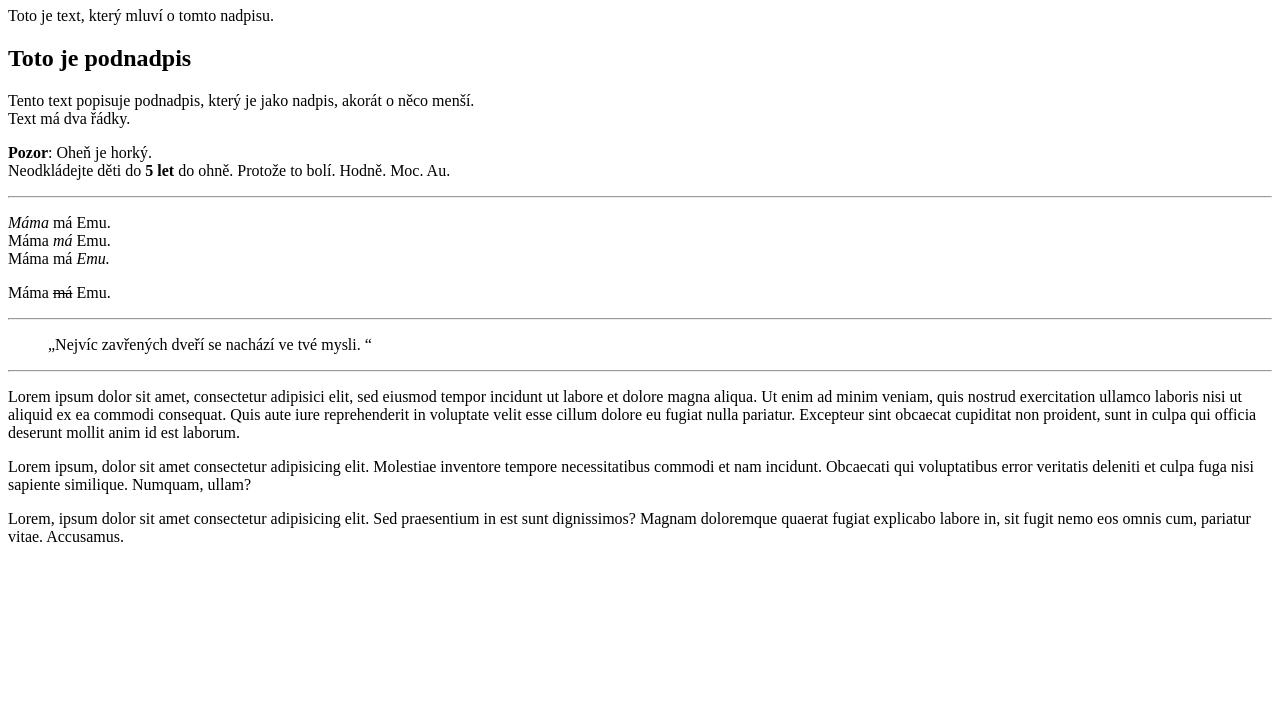
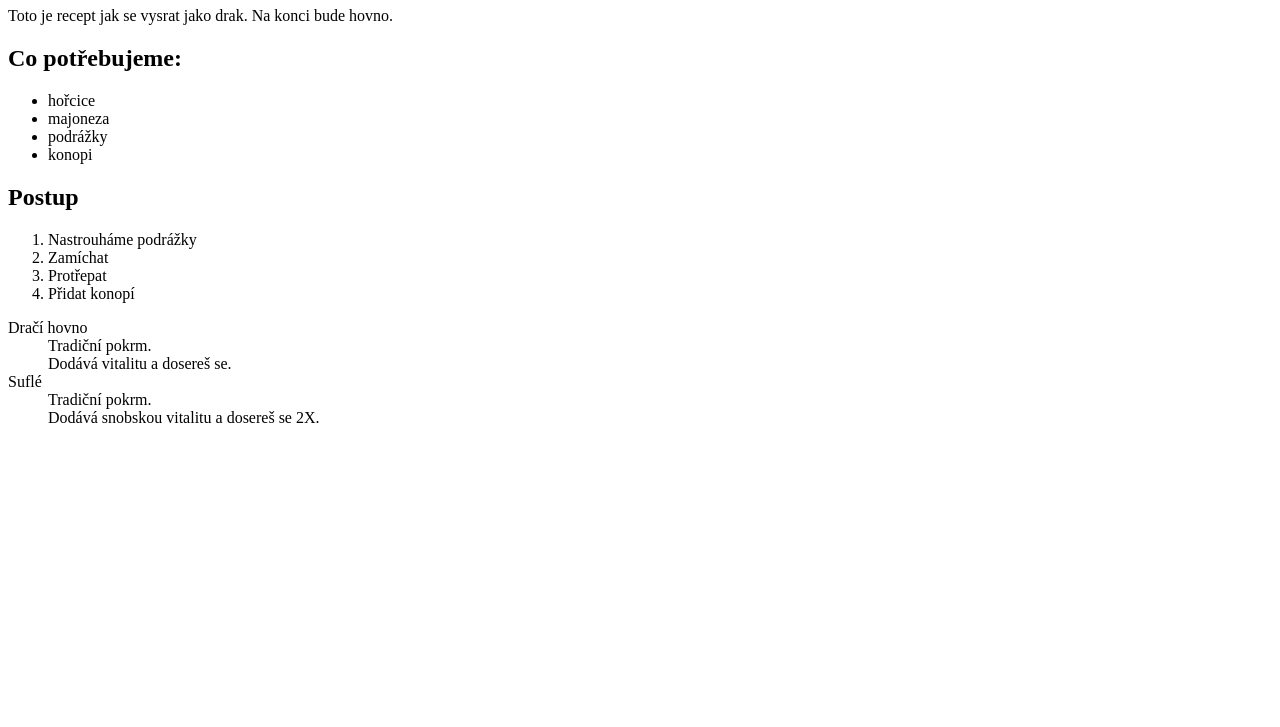
Before and after one commit to 314PAP/webrebel1, a plain HTML site: page index.html in a window 1280 px wide. Shown: the part 73-800 px from the top of the page. Drawn offline with Linux system fonts and the light colour scheme.

Commit message:
vyzkoušel jsem si seznamy ul,ol,li a dl,dt,dd

```diff
--- a/index.html
+++ b/index.html
@@ -5,53 +5,37 @@
             <title>Nauč se html a css.</title>
         </head>
         <body>
-            <h1>Toto je nadpis</h1>
+            <h1>Recept na dračí hovno.</h1>
+            <p>
+                Toto je recept jak se vysrat jako drak. Na konci bude hovno.
+            </p>
 
-                <p>Toto je text, který mluví o tomto nadpisu.</p>
+            <h2>Co potřebujeme:</h2>
+            <ul>
+                <li>hořcice</li>
+                <li>majoneza</li>
+                <li>podrážky</li>
+                <li>konopi</li>
+            </ul>
 
-            <h2>Toto je podnadpis</h2>
+            <h2>Postup</h2>
+            <ol>
+                <li>Nastrouháme podrážky</li>
+                <li>Zamíchat</li>
+                <li>Protřepat</li>
+                <li>Přidat konopí</li>
+            </ol>
 
-                <p>
-                    Tento text popisuje podnadpis, který je jako nadpis, akorát o něco menší.<br>Text má dva řádky.
-                </p>
-
-                <p>
-                    <strong>Pozor</strong>: Oheň je horký.<br>
-                    Neodkládejte děti do <strong>5 let</strong> do ohně. Protože to bolí. Hodně. Moc. Au.
-                </p>
-
-                <hr>
-
-                <p>
-                    <em>Máma</em> má Emu.<br>
-                    Máma <em>má</em> Emu.<br>
-                    Máma má <em>Emu.</em>
-                </p>
-
-                <p>
-                    Máma <s>má</s> Emu.
-                </p>
-                <hr>
-                <blockquote>
-                    <p>
-                        „Nejvíc zavřených dveří se nachází ve tvé mysli. “
-                    </p>
-                </blockquote>
-
-                <hr>
-
-                <p>
-                    Lorem ipsum dolor sit amet, consectetur adipisici elit, sed eiusmod tempor incidunt ut labore et dolore magna aliqua. Ut enim ad minim veniam, quis nostrud exercitation ullamco laboris nisi ut aliquid ex ea commodi consequat. Quis aute iure reprehenderit in voluptate velit esse cillum dolore eu fugiat nulla pariatur. Excepteur sint obcaecat cupiditat non proident, sunt in culpa qui officia deserunt mollit anim id est laborum.
-                </p>
-
-                <p>
-                    Lorem ipsum, dolor sit amet consectetur adipisicing elit. Molestiae inventore tempore necessitatibus commodi et nam incidunt. Obcaecati qui voluptatibus error veritatis deleniti et culpa fuga nisi sapiente similique. Numquam, ullam?
-                </p>
-
-                <p>
-                    Lorem, ipsum dolor sit amet consectetur adipisicing elit. Sed praesentium in est sunt dignissimos? Magnam doloremque quaerat fugiat explicabo labore in, sit fugit nemo eos omnis cum, pariatur vitae. Accusamus.
-
-                </p>
+            <dl>
+                <dt>Dračí hovno</dt>
+                <dd>Tradiční pokrm.<br>
+                Dodává vitalitu a dosereš se.
+                </dd>
+                <dt>Suflé</dt>
+                <dd>Tradiční pokrm.<br>
+                Dodává snobskou vitalitu a dosereš se 2X.
+                </dd>
+            </dl>
         </body>
 
  </html>
```
